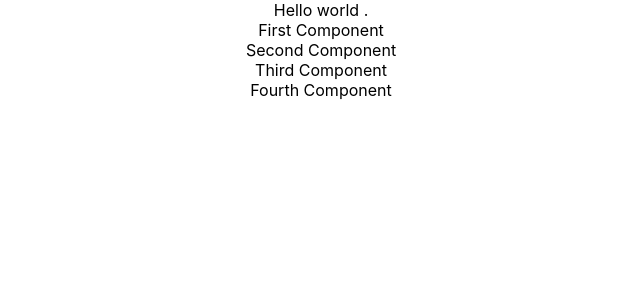
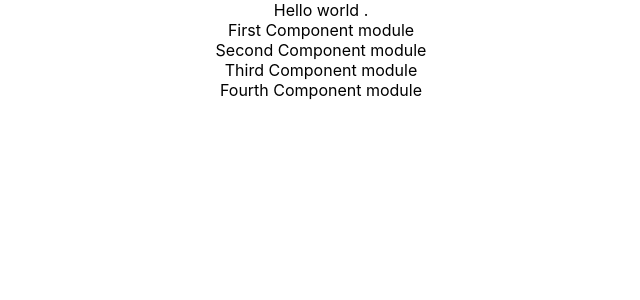
Before and after one commit to abhishekaman3015/todoapp, a React (Create React App) app: page / in a window 1280 px wide. Shown: the top 300 px of the page, without its empty margins (319-959 px from the left). Built offline with nearby package versions, Linux system fonts and the light colour scheme.

Commit message:
Added separate modules

```diff
--- a/package.json
+++ b/package.json
@@ -6,6 +6,7 @@
     "@testing-library/jest-dom": "^5.12.0",
     "@testing-library/react": "^11.2.7",
     "@testing-library/user-event": "^12.8.3",
+    "bootstrap": "^5.0.1",
     "react": "^17.0.2",
     "react-dom": "^17.0.2",
     "react-scripts": "4.0.3",
--- a/src/App.js
+++ b/src/App.js
@@ -1,56 +1,34 @@
-import React, { Component } from 'react';
+import React, { Component } from 'react'
+import FirstComponent from "./components/learning-examples/FirstComponent"
+import SecondComponent from "./components/learning-examples/SecondComponent"
+import ThirdComponent from "./components/learning-examples/ThirdComponent"
+import FourthComponent from "./components/learning-examples/FourthComponent"
+// eslint-disable-next-line
 import logo from './logo.svg';
 import './App.css';
 
 function App() {
   return (
     <div className="App">
-     Hello world .
-     <FirstComponent></FirstComponent>
-     <SecondComponent></SecondComponent>
-     <ThirdComponent></ThirdComponent>
-     <FourthComponent></FourthComponent>
+       <LearningComponents></LearningComponents>
     </div>
   );
 }
 
-//class Component
-class FirstComponent extends Component{
-  render(){
-    return(
-      <div className="firstComponent">
-        First Component
-      </div>
-    );
+
+class LearningComponents extends Component {
+  render() {
+    return (
+      <div className="LearningComponents">
+      Hello world .
+      <FirstComponent></FirstComponent>
+      <SecondComponent></SecondComponent>
+      <ThirdComponent></ThirdComponent>
+      <FourthComponent></FourthComponent>
+     </div>
+    )
   }
 }
 
-//class Component
-class SecondComponent extends Component{
-  render(){
-    return(
-      <div className="secondComponent">
-        Second Component
-      </div>
-    );
-  }
-}
 
-//function Component
-function ThirdComponent(){
-  return(
-    <div className="thirdComponent">
-      Third Component
-    </div>
-  );
-}
-
-function FourthComponent(){
-  return(
-    <div className="fourthComponent">
-      Fourth Component
-    </div>
-  )
-}
-
-export default App;
+export default App
--- /dev/null
+++ b/src/components/learning-examples/FirstComponent.jsx
@@ -0,0 +1,13 @@
+import React, { Component } from 'react'
+
+export class FirstComponent extends Component {
+    render() {
+        return (
+            <div>
+                First Component module
+            </div>
+        )
+    }
+}
+
+export default FirstComponent
--- /dev/null
+++ b/src/components/learning-examples/FourthComponent.jsx
@@ -0,0 +1,11 @@
+import React from 'react'
+
+function FourthComponent() {
+    return (
+        <div>
+            Fourth Component module
+        </div>
+    )
+}
+
+export default FourthComponent
--- /dev/null
+++ b/src/components/learning-examples/SecondComponent.jsx
@@ -0,0 +1,13 @@
+import React, { Component } from 'react'
+
+export class SecondComponent extends Component {
+    render() {
+        return (
+            <div>
+                Second Component module
+            </div>
+        )
+    }
+}
+
+export default SecondComponent
--- /dev/null
+++ b/src/components/learning-examples/ThirdComponent.jsx
@@ -0,0 +1,11 @@
+import React from 'react'
+
+function ThirdComponent() {
+    return (
+        <div>
+            Third Component module
+        </div>
+    )
+}
+
+export default ThirdComponent
```
Also changed, not shown: 1 other file (tests, documents, lock files or other folders).
